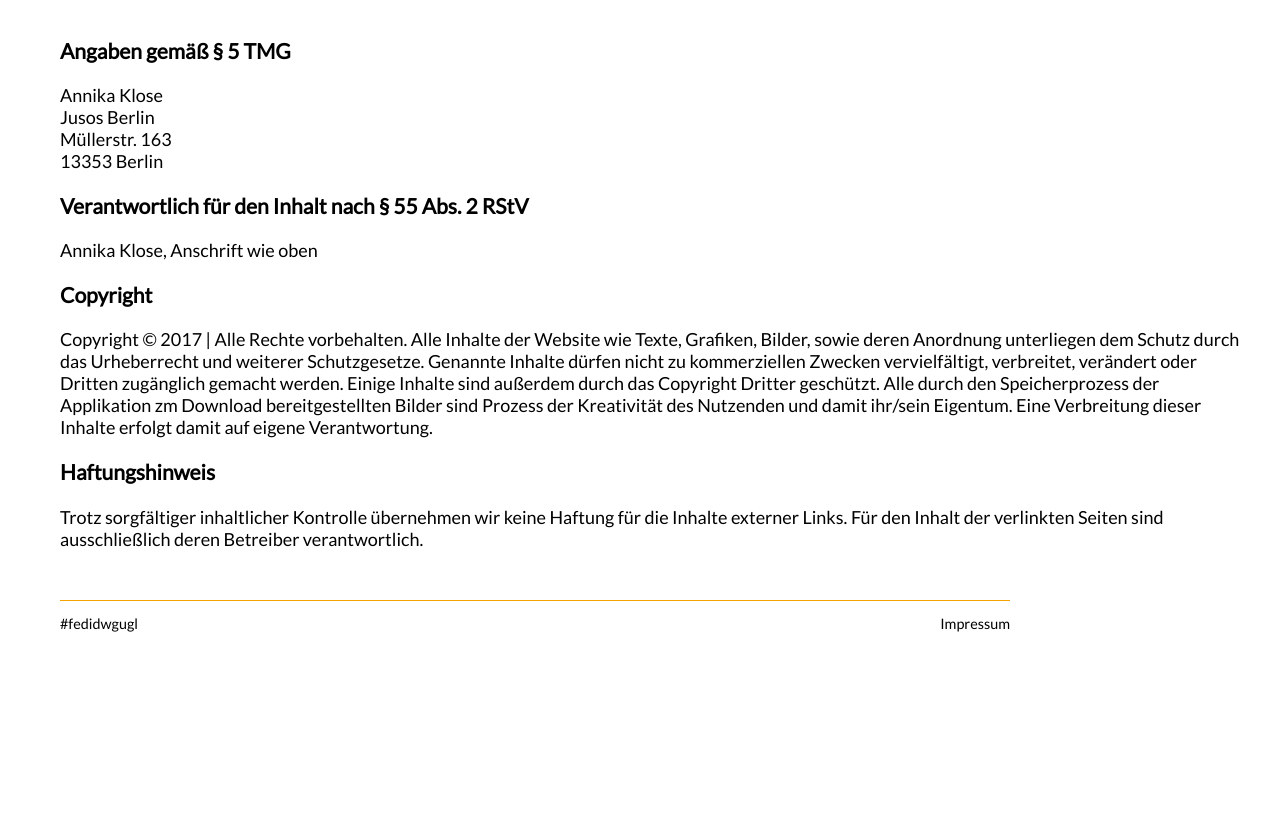
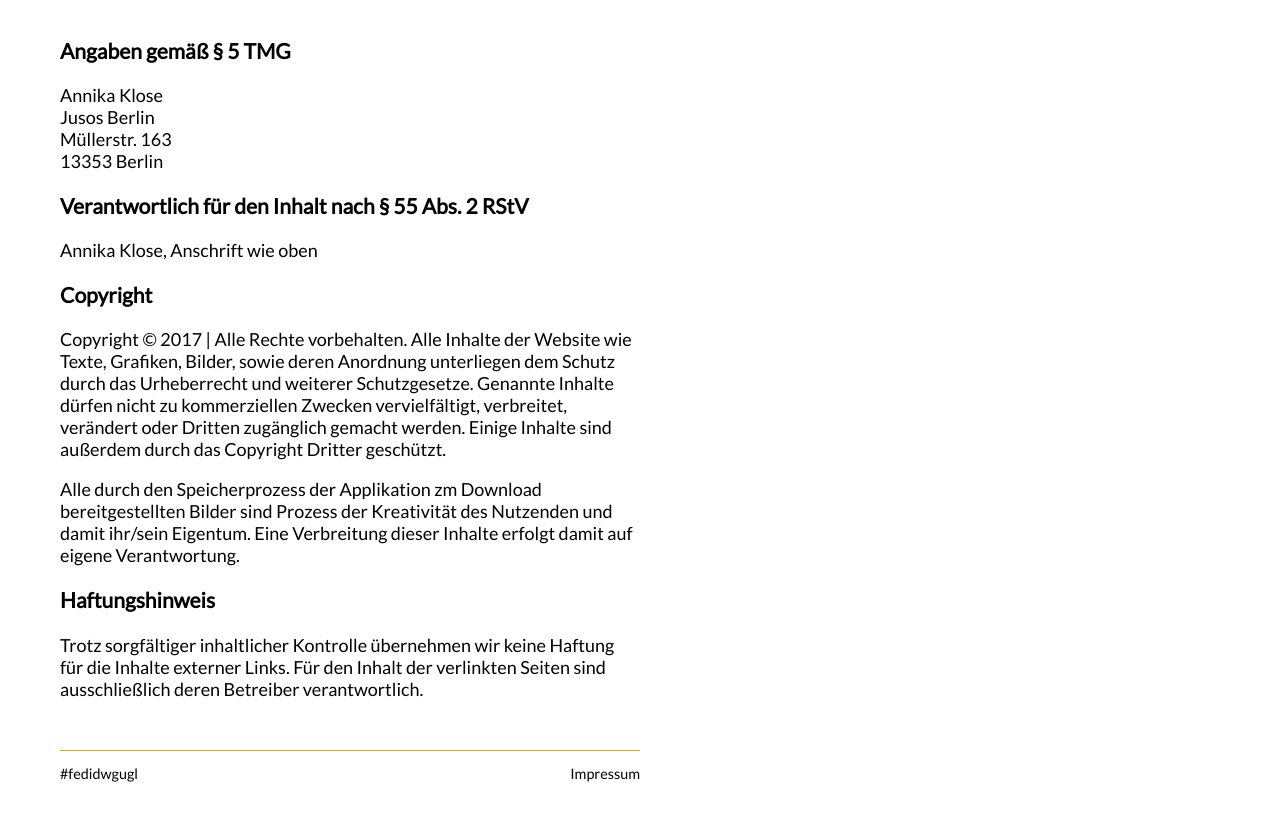
Before and after one commit to fedidwgugl/fedidwgugl.github.io, a plain HTML site: page impressum.html in a window 1280 px wide. Shown: the part 260-1080 px from the top of the page. Before the commit the page ends 944 px from the top, so only its background shows below. Drawn offline with Linux system fonts and the light colour scheme.

Commit message:
cleaned up css, impressum

```diff
--- a/css/main.css
+++ b/css/main.css
@@ -46,7 +46,7 @@ body {
     .nocursor { cursor:none; }
 
 .footer {
-    max-width: 950px;
+    max-width: 580px;
 
     overflow: hidden; /* add this to contain floated children */
     border-top: 1px solid #f3a402;
@@ -71,6 +71,10 @@ a:link, a:visited {
     text-decoration: none;
 }
 
+p {
+    max-width: 580px;
+
+}
 
 a:hover, a:active {
     color: #f3a402;
--- a/impressum.html
+++ b/impressum.html
@@ -30,8 +30,10 @@ Annika Klose, Anschrift wie oben<br/>
 <h3>Copyright</h3>
 <p>
 Copyright © 2017 | Alle Rechte vorbehalten. Alle Inhalte der Website wie Texte,
-Grafiken, Bilder, sowie deren Anordnung unterliegen dem Schutz durch das Urheberrecht und weiterer Schutzgesetze. Genannte Inhalte dürfen nicht zu kommerziellen Zwecken vervielfältigt, verbreitet, verändert oder Dritten zugänglich gemacht werden. Einige Inhalte sind außerdem durch das Copyright Dritter geschützt. Alle durch den Speicherprozess der Applikation zm Download bereitgestellten Bilder sind Prozess der Kreativit&auml;t des Nutzenden und damit ihr/sein Eigentum. Eine Verbreitung dieser Inhalte erfolgt damit auf eigene Verantwortung.
+Grafiken, Bilder, sowie deren Anordnung unterliegen dem Schutz durch das Urheberrecht und weiterer Schutzgesetze. Genannte Inhalte dürfen nicht zu kommerziellen Zwecken vervielfältigt, verbreitet, verändert oder Dritten zugänglich gemacht werden. Einige Inhalte sind außerdem durch das Copyright Dritter geschützt.
 </p>
+<p>
+Alle durch den Speicherprozess der Applikation zm Download bereitgestellten Bilder sind Prozess der Kreativit&auml;t des Nutzenden und damit ihr/sein Eigentum. Eine Verbreitung dieser Inhalte erfolgt damit auf eigene Verantwortung.
 <h3>Haftungshinweis</h3>
 <p>
 Trotz sorgfältiger inhaltlicher Kontrolle übernehmen wir keine Haftung für die Inhalte externer Links. Für den Inhalt der verlinkten Seiten sind ausschließlich deren Betreiber verantwortlich.
```
